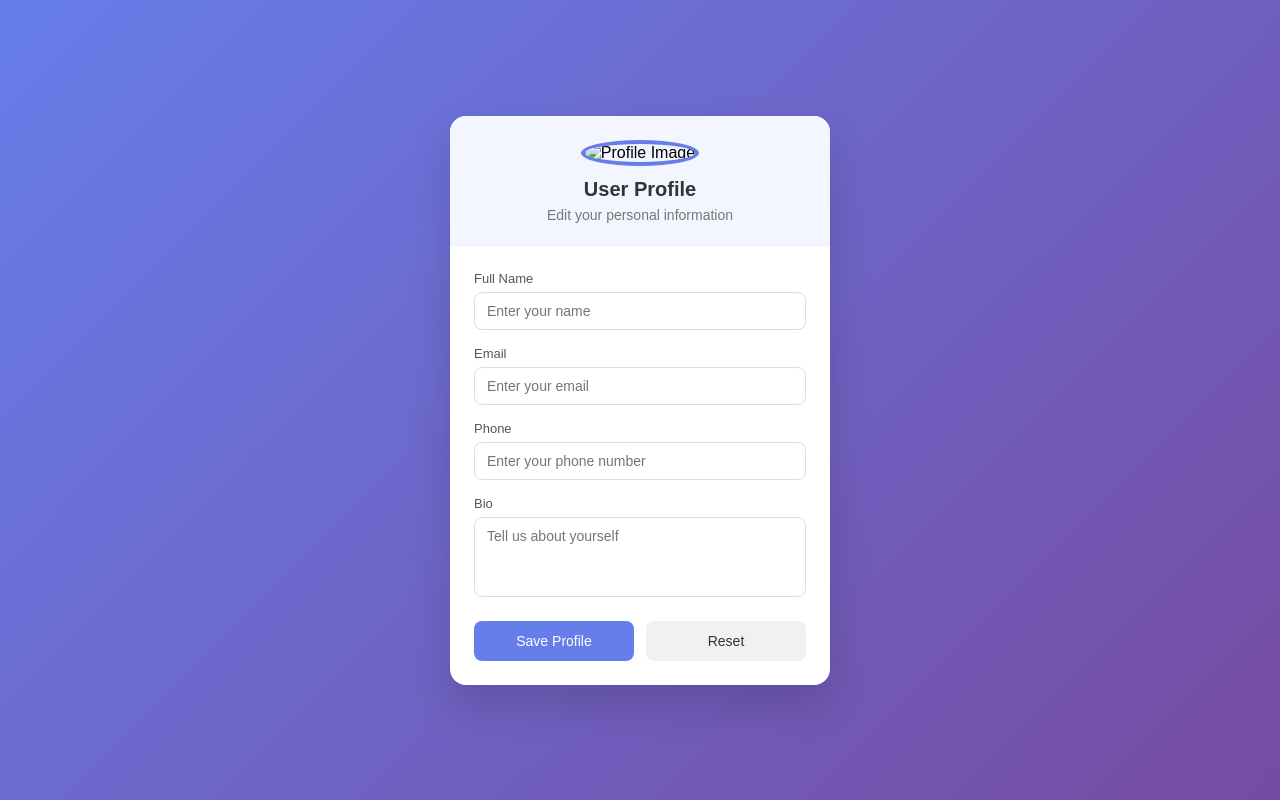
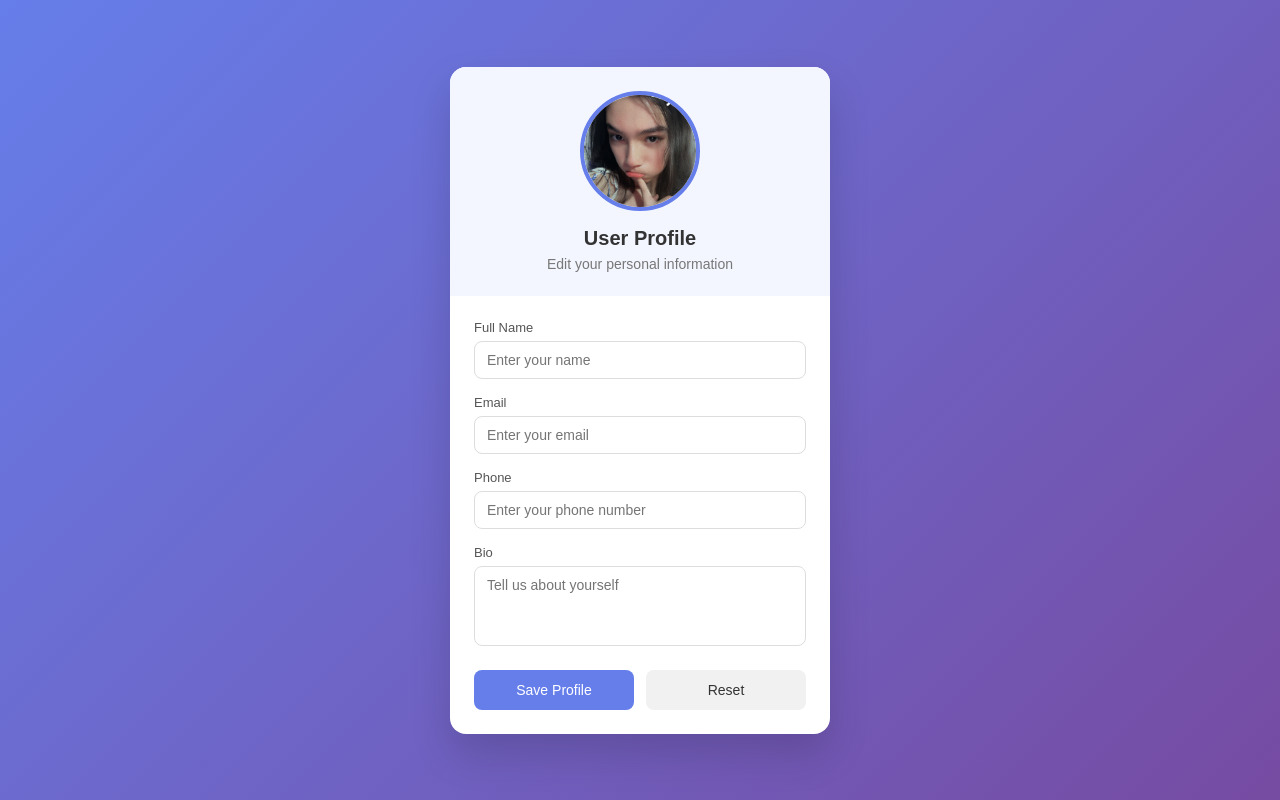
Before and after one commit to viviennecannotcook/5CS_1900, a plain HTML site: page hsulinnlaepout.html in a window 1280 px wide. Drawn offline with Linux system fonts and the light colour scheme.

Commit message:
Update hsulinnlaepout.html

```diff
--- a/hsulinnlaepout.html
+++ b/hsulinnlaepout.html
@@ -127,7 +127,7 @@
   <div class="profile-card">
     <div class="profile-header">
       <img
-        src="hsulinnlaepout.JPG"
+        src="hsulinnlaephoto.jpg"
         alt="Profile Image"
         class="profile-image"
       />
```
